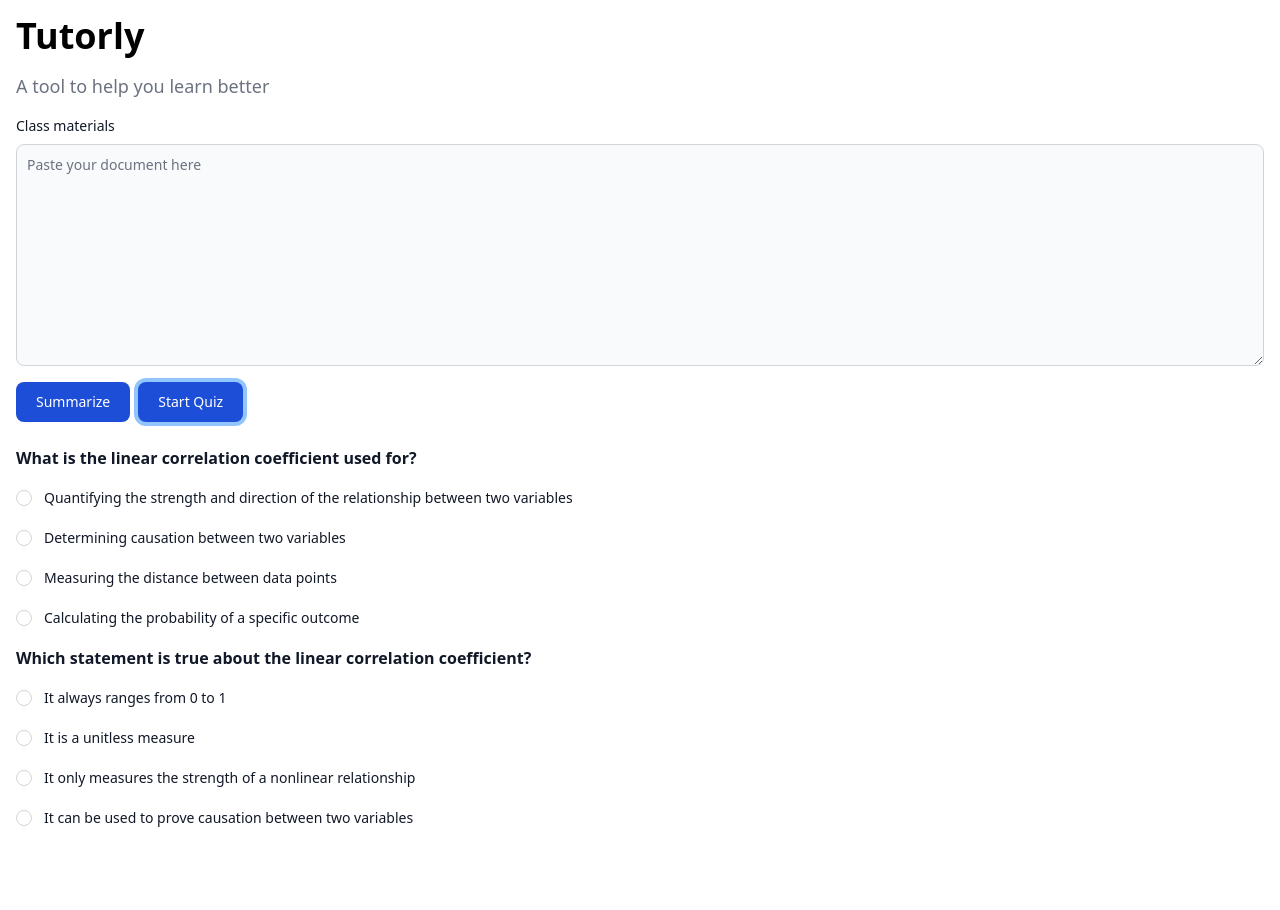
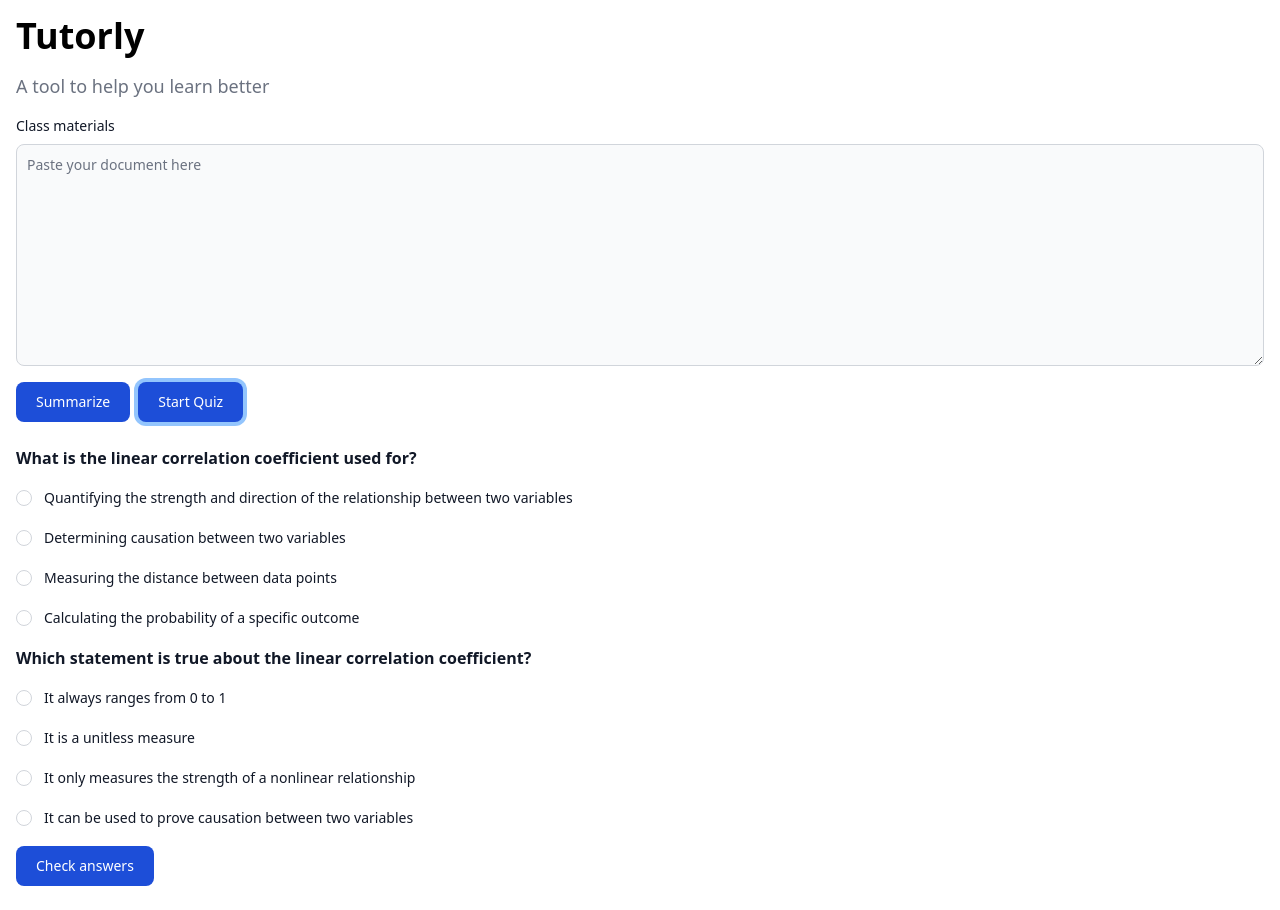
Before and after one commit to kharvd/tutors, a Next.js app: page / in a window 1280 px wide. Both pictures are taken after a click on the button "Start Quiz". Before the commit the page ends 846 px from the top, so only its background shows below. Built offline with nearby package versions, Linux system fonts and the light colour scheme.

Commit message:
Add basic grading

```diff
--- a/src/components/Question.tsx
+++ b/src/components/Question.tsx
@@ -24,7 +24,7 @@
   onChoice: (index: number, choice: number) => void;
 }) {
   const handleChange = (e: any) => {
-    onChoice(index, e.target.value);
+    onChoice(index, parseInt(e.target.value));
   };
 
   return (
--- a/src/components/Quiz.tsx
+++ b/src/components/Quiz.tsx
@@ -1,9 +1,29 @@
 import { Quiz } from "@/types/quiz";
 import { useState } from "react";
+import { Button } from "./Button";
 import Question from "./Question";
 
 export function Quiz({ quiz }: { quiz: Quiz }) {
   const [answers, setAnswers] = useState<number[]>([]);
+  const [score, setScore] = useState<number | null>(null);
+
+  function checkAnswers(): number {
+    let score = 0;
+    for (let i = 0; i < quiz.questions.length; i++) {
+      if (quiz.questions[i].options[answers[i]].is_correct) {
+        score++;
+      }
+    }
+    return score;
+  }
+
+  function grade() {
+    const score = checkAnswers();
+    const percentage = (score / quiz.questions.length) * 100;
+
+    setScore(percentage);
+  }
+
   return (
     <div>
       {quiz.questions.map((q, i) => (
@@ -18,6 +38,16 @@
           }}
         />
       ))}
+      <div className="pt-4">
+        <Button text="Check answers" onClick={grade} />
+      </div>
+      {score !== null && (
+        <div className="pt-4">
+          <div className="text-2xl font-semibold text-gray-900">
+            Your score: {score}%
+          </div>
+        </div>
+      )}
     </div>
   );
 }
```
